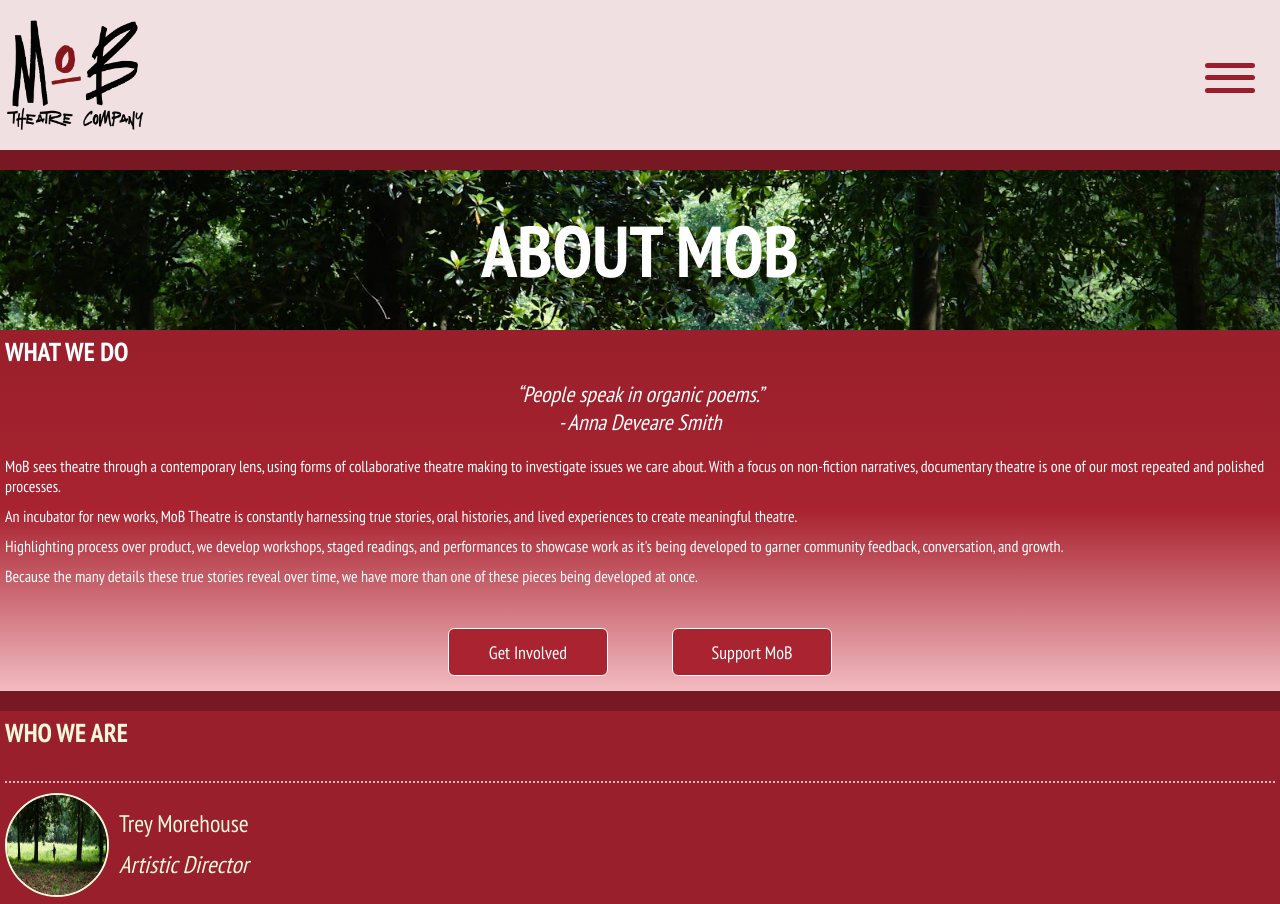
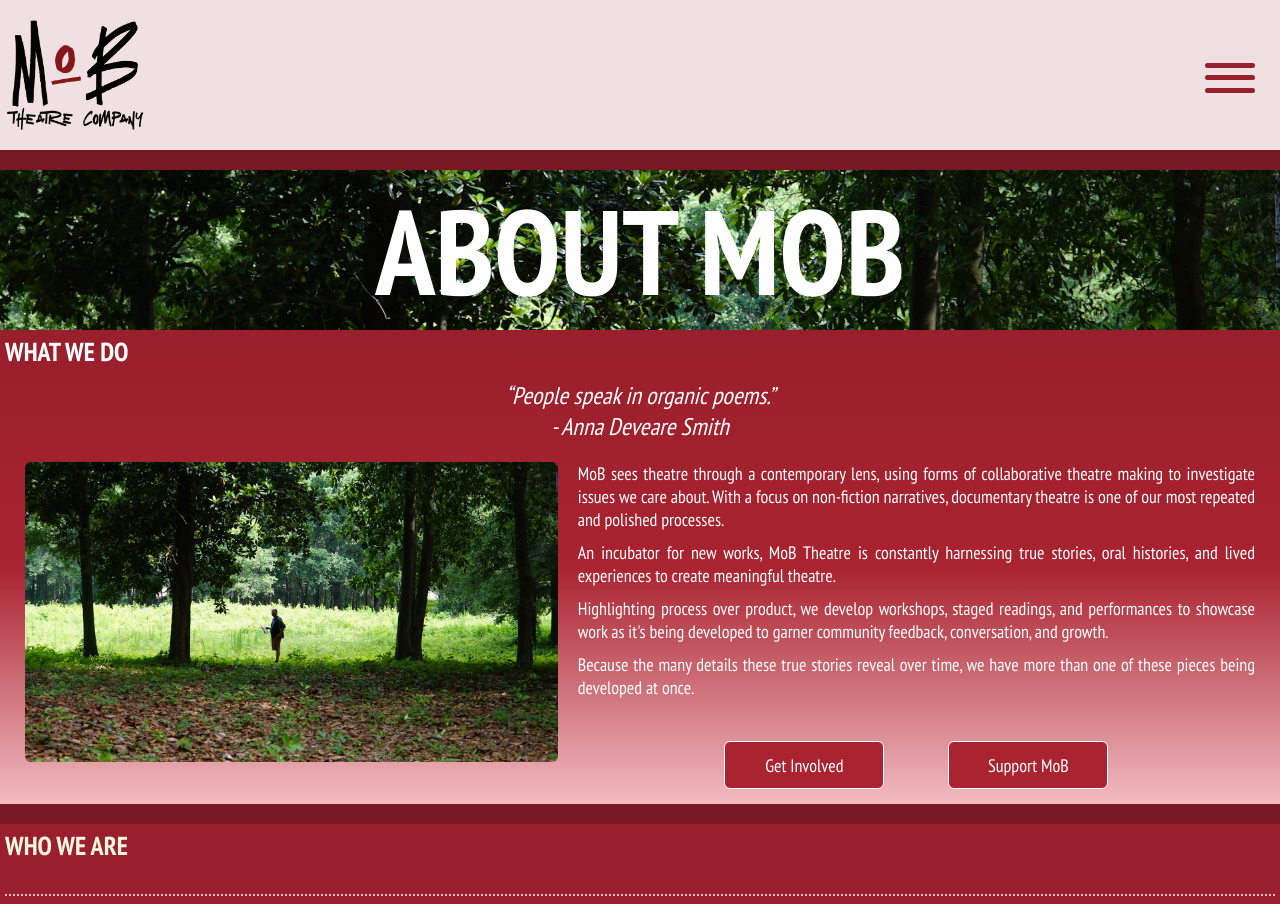
Before and after one commit to mackwick/MoB_Website_FE, a React (Vite) app: page /about in a window 1280 px wide. Shown: the top 904 px of the page. Built offline with nearby package versions, Linux system fonts and the light colour scheme; a web font is replaced by a local one.

Commit message:
about design for 1020px screen

```diff
--- a/src/index.css
+++ b/src/index.css
@@ -238,7 +238,8 @@
   color: white;
 }
 
-.landing-video {
+.landing-video,
+.about-body-one {
   display: none;
 }
 
@@ -394,6 +395,11 @@
   padding-bottom: 20px !important;
 }
 
+.about-body {
+  display: flex;
+  flex-direction: row;
+}
+
 .mission-div p {
   padding-bottom: 10px;
 }
@@ -492,6 +498,16 @@
     height: 9rem;
     width: 9rem;
   }
+
+  .press-div,
+  .one-project {
+    width: 30dvw;
+  }
+
+  .press-blurb,
+  .press-link {
+    font-size: 1rem;
+  }
 }
 
 @media screen and (min-width: 860px) {
@@ -506,6 +522,14 @@
   .landing-about {
     font-size: 18px;
     padding: 10px 20px;
+  }
+
+  .about-body {
+    font-size: 18px;
+  }
+
+  .about-quote {
+    font-size: 24px;
   }
 
   .landing-teaser {
@@ -524,6 +548,10 @@
 
   .news-item,
   .news-item .link {
+    font-size: 18px;
+  }
+
+  .team-bio-two {
     font-size: 18px;
   }
 }
@@ -557,9 +585,40 @@
     height: 15rem;
     width: 15rem;
   }
+
+  .about-header {
+    font-size: 5rem;
+  }
+
+  .team-bio-pic {
+    height: 7rem;
+    width: 7rem;
+  }
+
+  .about-body {
+    justify-content: space-around;
+    gap: 20px;
+  }
+
+  .about-body-one {
+    display: contents;
+    justify-content: center;
+  }
+
+  .about-image-main {
+    height: 300px;
+    border-radius: 6px;
+    margin-bottom: 20px;
+    margin-left: 20px;
+  }
+
+  .about-body-two {
+    margin-right: 20px;
+    text-align: justify;
+  }
 }
 
-@media screen and (min-width: 1440px) {
+@media screen and (min-width: 1435px) {
   .hamburger-menu {
     display: none;
   }
--- a/src/pages/About.jsx
+++ b/src/pages/About.jsx
@@ -15,6 +15,10 @@
           “People speak in organic poems.” <span>- Anna Deveare Smith</span>
         </p>
         <div className="about-body">
+          <div className="about-body-one">
+            <img src={image} className="about-image-main" />
+          </div>
+          <div className="about-body-two">
             <p>
               MoB sees theatre through a contemporary lens, using forms of
               collaborative theatre making to investigate issues we care about.
@@ -28,8 +32,8 @@
             </p>
             <p>
               Highlighting process over product, we develop workshops, staged
-            readings, and performances to showcase work as it's being developed
-            to garner community feedback, conversation, and growth.
+              readings, and performances to showcase work as it's being
+              developed to garner community feedback, conversation, and growth.
             </p>
             <p>
               Because the many details these true stories reveal over time, we
@@ -45,6 +49,7 @@
               >
                 <button className="home-bio-one-link">Support MoB</button>
               </a>
+            </div>
           </div>
         </div>
       </div>
```
Lines whose indentation alone changed are shown as unchanged.
